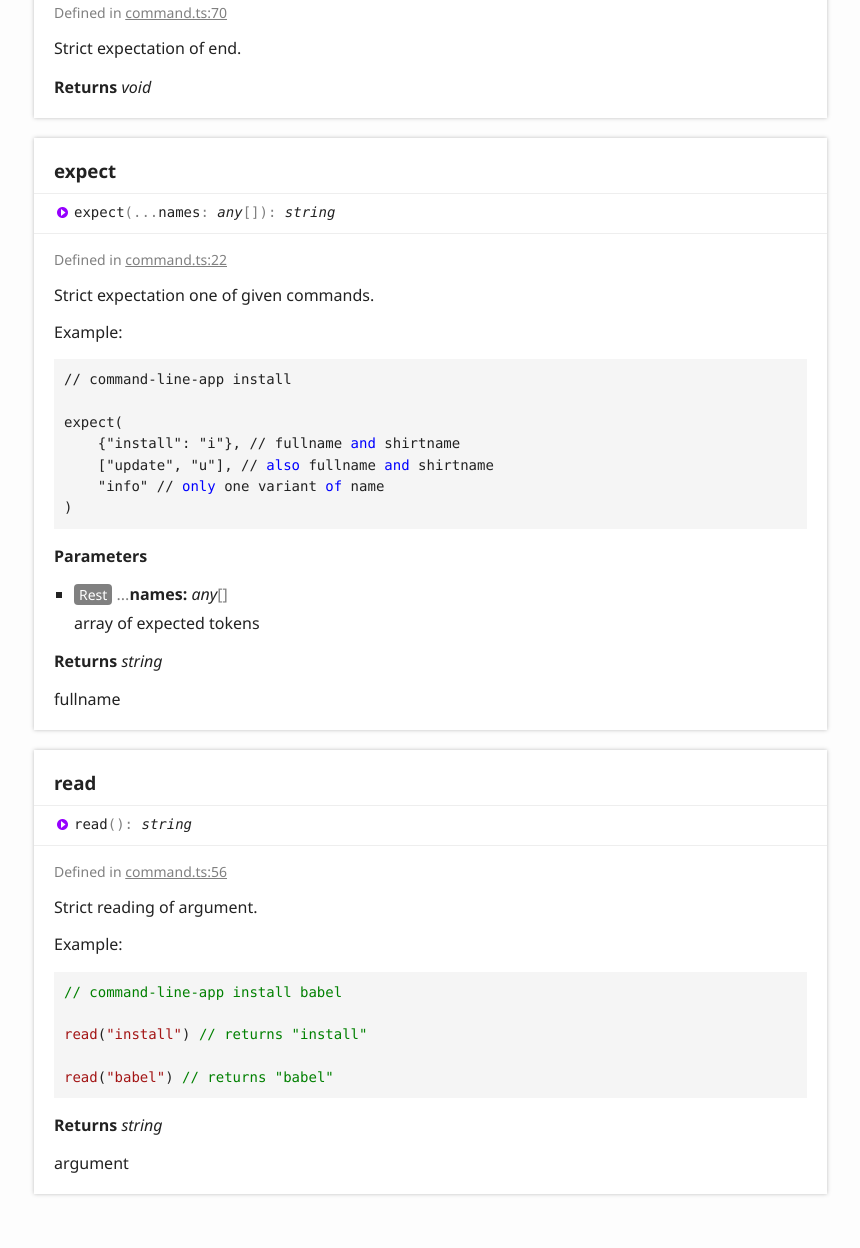
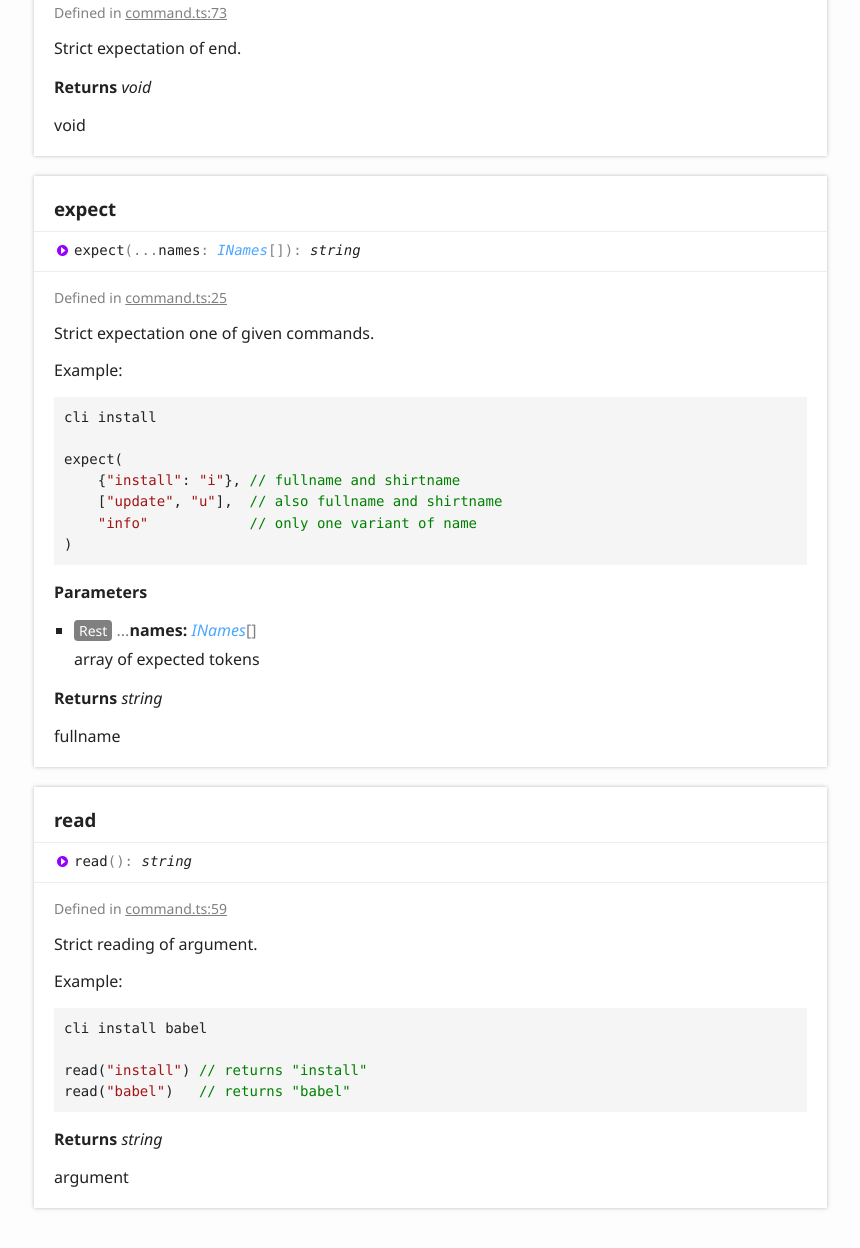
Before and after one commit to TrigenSoftware/Argue, a website: page docs/modules/_command_.html in a window 1280 px wide. Shown: the part 580-1828 px from the top of the page, without its empty margins (6-866 px from the left). Drawn offline with Linux system fonts and the light colour scheme.

Commit message:
Add types and fix comments

```diff
--- a/docs/modules/_command_.html
+++ b/docs/modules/_command_.html
@@ -91,7 +91,7 @@
 						<li class="tsd-description">
 							<aside class="tsd-sources">
 								<ul>
-									<li>Defined in <a href="https://github.com/TrigenSoftware/Argue/blob/de48ac0/src/command.ts#L70">command.ts:70</a></li>
+									<li>Defined in <a href="https://github.com/TrigenSoftware/Argue/blob/19a726b/src/command.ts#L73">command.ts:73</a></li>
 								</ul>
 							</aside>
 							<div class="tsd-comment tsd-typography">
@@ -100,6 +100,7 @@
 								</div>
 							</div>
 							<h4 class="tsd-returns-title">Returns <span class="tsd-signature-type">void</span></h4>
+							<p>void</p>
 						</li>
 					</ul>
 				</section>
@@ -107,13 +108,13 @@
 					<a name="expect" class="tsd-anchor"></a>
 					<h3>expect</h3>
 					<ul class="tsd-signatures tsd-kind-function tsd-parent-kind-external-module">
-						<li class="tsd-signature tsd-kind-icon">expect<span class="tsd-signature-symbol">(</span><span class="tsd-signature-symbol">...</span>names<span class="tsd-signature-symbol">: </span><span class="tsd-signature-type">any</span><span class="tsd-signature-symbol">[]</span><span class="tsd-signature-symbol">)</span><span class="tsd-signature-symbol">: </span><span class="tsd-signature-type">string</span></li>
+						<li class="tsd-signature tsd-kind-icon">expect<span class="tsd-signature-symbol">(</span><span class="tsd-signature-symbol">...</span>names<span class="tsd-signature-symbol">: </span><a href="_types_.html#inames" class="tsd-signature-type">INames</a><span class="tsd-signature-symbol">[]</span><span class="tsd-signature-symbol">)</span><span class="tsd-signature-symbol">: </span><span class="tsd-signature-type">string</span></li>
 					</ul>
 					<ul class="tsd-descriptions">
 						<li class="tsd-description">
 							<aside class="tsd-sources">
 								<ul>
-									<li>Defined in <a href="https://github.com/TrigenSoftware/Argue/blob/de48ac0/src/command.ts#L22">command.ts:22</a></li>
+									<li>Defined in <a href="https://github.com/TrigenSoftware/Argue/blob/19a726b/src/command.ts#L25">command.ts:25</a></li>
 								</ul>
 							</aside>
 							<div class="tsd-comment tsd-typography">
@@ -121,18 +122,17 @@
 									<p>Strict expectation one of given commands.</p>
 								</div>
 								<p>Example:</p>
-								<pre><code>// command-<span class="hljs-type">line</span>-app install
-
-expect(
-    {"install": "i"}, // fullname <span class="hljs-keyword">and</span> shirtname
-    ["update", "u"], // <span class="hljs-keyword">also</span> fullname <span class="hljs-keyword">and</span> shirtname
-    "info" // <span class="hljs-keyword">only</span> one variant <span class="hljs-keyword">of</span> <span class="hljs-type">name</span>
+								<pre><code class="language-shell">cli install</code></pre>
+								<pre><code class="language-typescript">expect(
+    {<span class="hljs-string">"install"</span>: <span class="hljs-string">"i"</span>}, <span class="hljs-comment">// fullname and shirtname</span>
+    [<span class="hljs-string">"update"</span>, <span class="hljs-string">"u"</span>],  <span class="hljs-comment">// also fullname and shirtname</span>
+    <span class="hljs-string">"info"</span>            <span class="hljs-comment">// only one variant of name</span>
 )</code></pre>
 							</div>
 							<h4 class="tsd-parameters-title">Parameters</h4>
 							<ul class="tsd-parameters">
 								<li>
-									<h5><span class="tsd-flag ts-flagRest">Rest</span> <span class="tsd-signature-symbol">...</span>names: <span class="tsd-signature-type">any</span><span class="tsd-signature-symbol">[]</span></h5>
+									<h5><span class="tsd-flag ts-flagRest">Rest</span> <span class="tsd-signature-symbol">...</span>names: <a href="_types_.html#inames" class="tsd-signature-type">INames</a><span class="tsd-signature-symbol">[]</span></h5>
 									<div class="tsd-comment tsd-typography">
 										<p>array of expected tokens</p>
 									</div>
@@ -153,7 +153,7 @@ expect(
 						<li class="tsd-description">
 							<aside class="tsd-sources">
 								<ul>
-									<li>Defined in <a href="https://github.com/TrigenSoftware/Argue/blob/de48ac0/src/command.ts#L56">command.ts:56</a></li>
+									<li>Defined in <a href="https://github.com/TrigenSoftware/Argue/blob/19a726b/src/command.ts#L59">command.ts:59</a></li>
 								</ul>
 							</aside>
 							<div class="tsd-comment tsd-typography">
@@ -161,11 +161,9 @@ expect(
 									<p>Strict reading of argument.</p>
 								</div>
 								<p>Example:</p>
-								<pre><code><span class="hljs-comment">// command-line-app install babel</span>
-
-<span class="hljs-function"><span class="hljs-title">read</span><span class="hljs-params">(<span class="hljs-string">"install"</span>)</span></span> <span class="hljs-comment">// returns "install"</span>
-
-<span class="hljs-function"><span class="hljs-title">read</span><span class="hljs-params">(<span class="hljs-string">"babel"</span>)</span></span> <span class="hljs-comment">// returns "babel"</span></code></pre>
+								<pre><code class="language-shell">cli install babel</code></pre>
+								<pre><code class="language-typescript">read(<span class="hljs-string">"install"</span>) <span class="hljs-comment">// returns "install"</span>
+read(<span class="hljs-string">"babel"</span>)   <span class="hljs-comment">// returns "babel"</span></code></pre>
 							</div>
 							<h4 class="tsd-returns-title">Returns <span class="tsd-signature-type">string</span></h4>
 							<p>argument</p>
```
Also changed, not shown: docs/index.html (+2 -1 lines), docs/interfaces/_types_.inamearray.html (+2 -2 lines), docs/modules/_argv_.html (+3 -3 lines), docs/modules/_constants_.html (+1 -1 lines), docs/modules/_helpers_.html (+1 -1 lines), docs/modules/_options_.html (+2 -2 lines), docs/modules/_strictoptions_.html (+2 -2 lines), docs/modules/_types_.html (+2 -2 lines), src/command.ts (+19 -16 lines).
